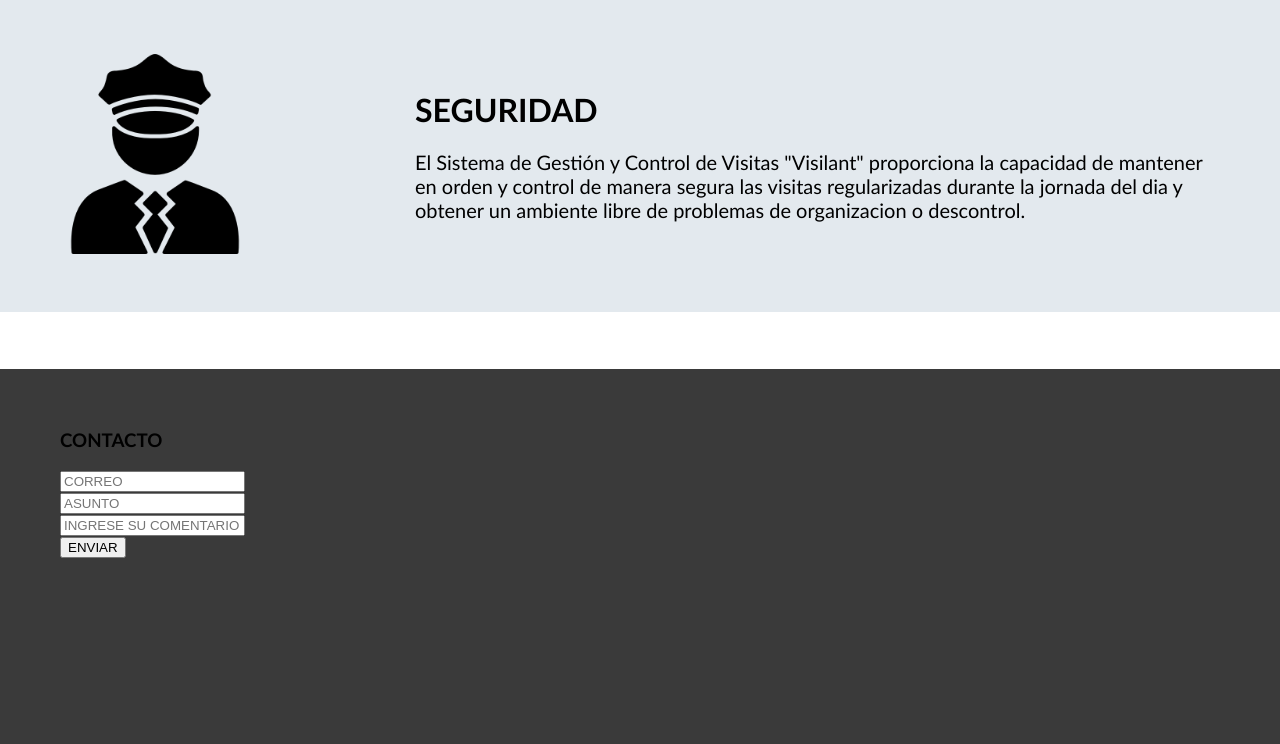
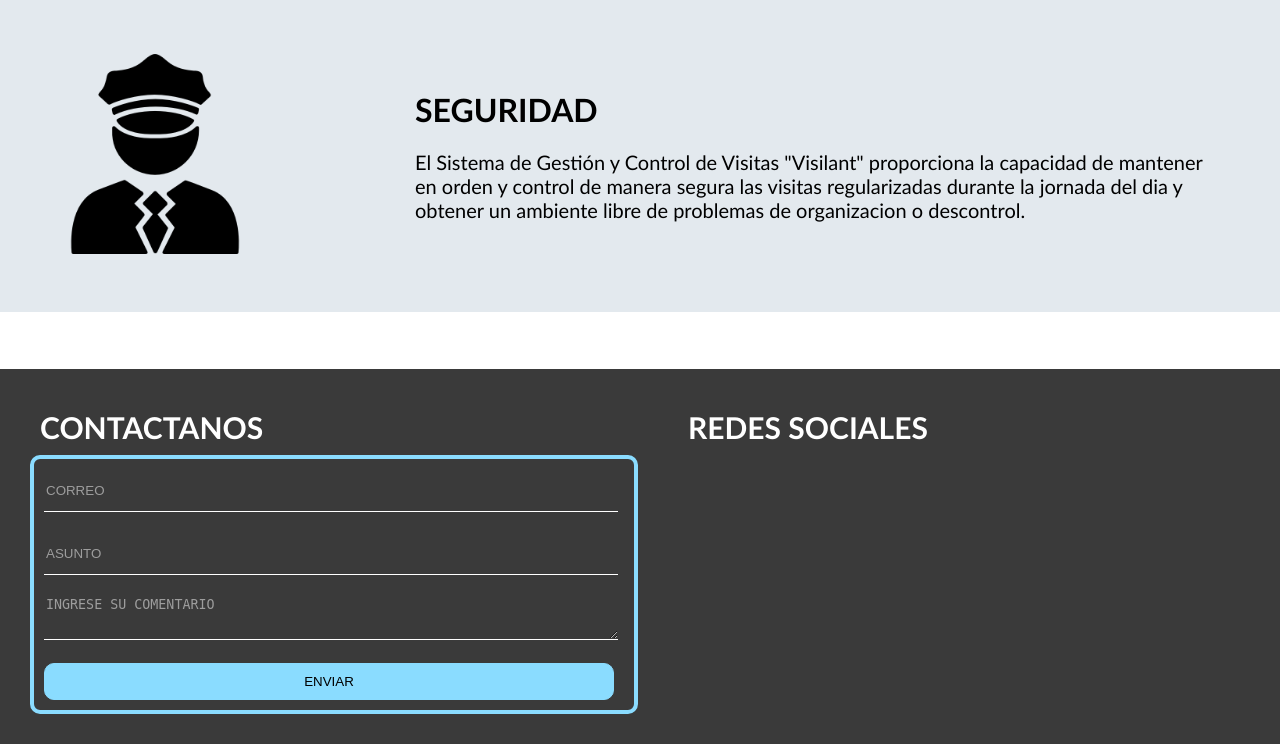
Before and after one commit to HSergio-19/visilant_prototipo, a PHP site: page / in a window 1280 px wide. Shown: the part 888-1632 px from the top of the page. Before the commit the page ends 1446 px from the top, so only its background shows below. Run offline with PHP 8.4, Linux system fonts and the light colour scheme.

Commit message:
agregado formulario de contacto

```diff
--- a/footer.php
+++ /dev/null
@@ -1,17 +0,0 @@
-<!--FOOTER DE LA PAGINA-->
-
-<footer>
-
-  <div class = "contacto" id = "contacto">
-    <h3 class = "titulo-contacto">CONTACTO</h3>
-
-    <form action="contacto.php" method = "POST" class = "form-contacto">
-      <input type="text" class = "input-contacto" placeholder = "CORREO" name = "correo"> <br>
-      <input type="text" class = "input-contacto" placeholder = "ASUNTO" name = "asunto"> <br>
-      <input type="text" class = "input-contacto" placeholder = "INGRESE SU COMENTARIO" name = "msg"> <br>
-      <input type="submit" class = "input-contacto" value = "ENVIAR">
-    </form>
-
-  </div>
-
-</footer>
--- a/index.php
+++ b/index.php
@@ -56,6 +56,27 @@
 
  <!--EXTENSION DEL FOOTER DE LA PAGINA USANDO REQUIRE-->
 
-  <?php require 'footer.php'?>
+ <footer class = "footer">
+
+    <div class = "contacto" id = "contacto">
+        <h3 class = "titulo-contacto">CONTACTANOS</h3>
+
+        <form action="contacto.php" method = "POST" class = "form-contacto">
+            <input type="text" class = "input-contacto" placeholder = "CORREO" name = "correo"> <br>
+            <input type="text" class = "input-contacto" placeholder = "ASUNTO" name = "asunto"> <br>
+            <textarea class = "input-contacto" placeholder = "INGRESE SU COMENTARIO" name = "msg"></textarea> <br>
+            <input type="submit" class = "input-boton" value = "ENVIAR">
+        </form>
+
+    </div>
+
+
+    <div class = "redes-sociales">
+        <h3 class = "titulo-redes">REDES SOCIALES</h3>
+
+
+    </div>
+
+</footer>
 
 </html>
--- a/main.css
+++ b/main.css
@@ -151,15 +151,87 @@
 /*PIE DE PAGINA*/
 
 footer {
+    font-family: 'Trebuchet MS', sans-serif;
     background-color: #3a3a3a;
     margin: 0;
-    bottom: 0;
     text-align: left;
+    padding: 10px;
+    display: flex;
+}
+
+
+/*FORMULARIO CONTACTO*/
+
+.form-contacto {
+    border: 4px solid #8adcff;
+    border-radius: 10px;
+    width: 600px;
+}
+
+.titulo-contacto{
+    font-size: 30px;
+    color: white;
+    margin: 10px;
+}
+
+.contacto{
+    padding: 10px;
+    margin: 10px;
+    width: 50%;
+
+}
+
+.input-contacto {
+    margin: 10px;
+    height: 40px;
+    width: 95%;
+    background-color: transparent;
+    border: none;
+    outline: none;
+    border-bottom: 1px solid white;
+    color: white;
+}
+
+
+.input-contacto::placeholder {
+    color: rgba(255,255,255,0.5)
+}
+
+.input-contacto:hover {
+    border:none ;
+    transition: all 300ms ease;
+    border-bottom: 1px solid #8adcff;
+
+}
+
+
+.input-boton {
+    padding: 10px;
+    margin: 10px;
+    width: 95%;
+    background-color: #8adcff;
+    border: 1px solid #8adcff;
+    border-radius: 10px;
+}
+
+.input-boton:hover {
+    transition: all 400ms ease;
+    background-color: #3a3a3a;
+    border: 1px solid #8adcff;
+    color: white;
+}
+
+
+/*REDES SOCIALES*/
+
+.redes-sociales {
+    width: 50%;
+    margin: 10px;
     padding: 10px;
 }
 
-footer img{
-    height: 80px;
-    width: 80px;
-    padding: 10px;
+.titulo-redes {
+    font-size: 30px;
+    color: white;
+    margin: 10px;
 }
--- a/usuario/home-style.css
+++ b/usuario/home-style.css
@@ -56,6 +56,8 @@
 }
 
 
+
+
 /*CONTENIDO DE PAGINA*/
 
 .menu-operaciones {
@@ -89,7 +91,3 @@
     background-color: #8adcff;
     transition: all 800ms ease;
 }
-
-h2 .bienvenida0 {
-    font-size: 200px;
-}
```
Also changed, not shown: database/sesion_db.php (+3 -7 lines), usuario/home.php (+0 -8 lines).
